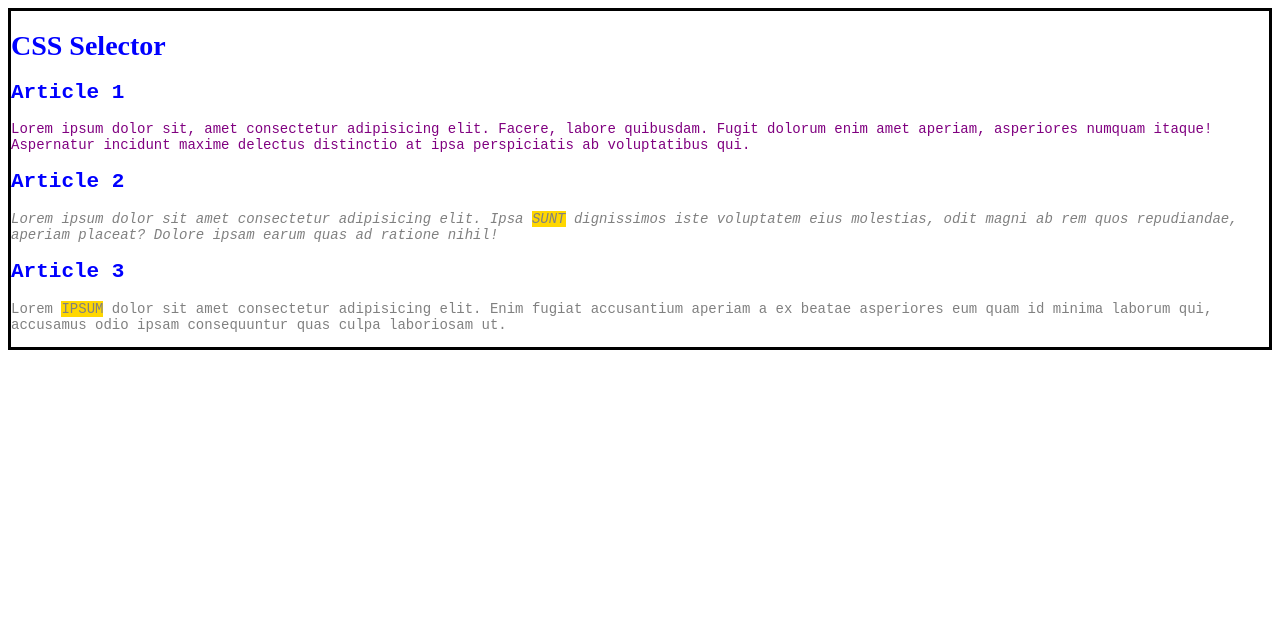
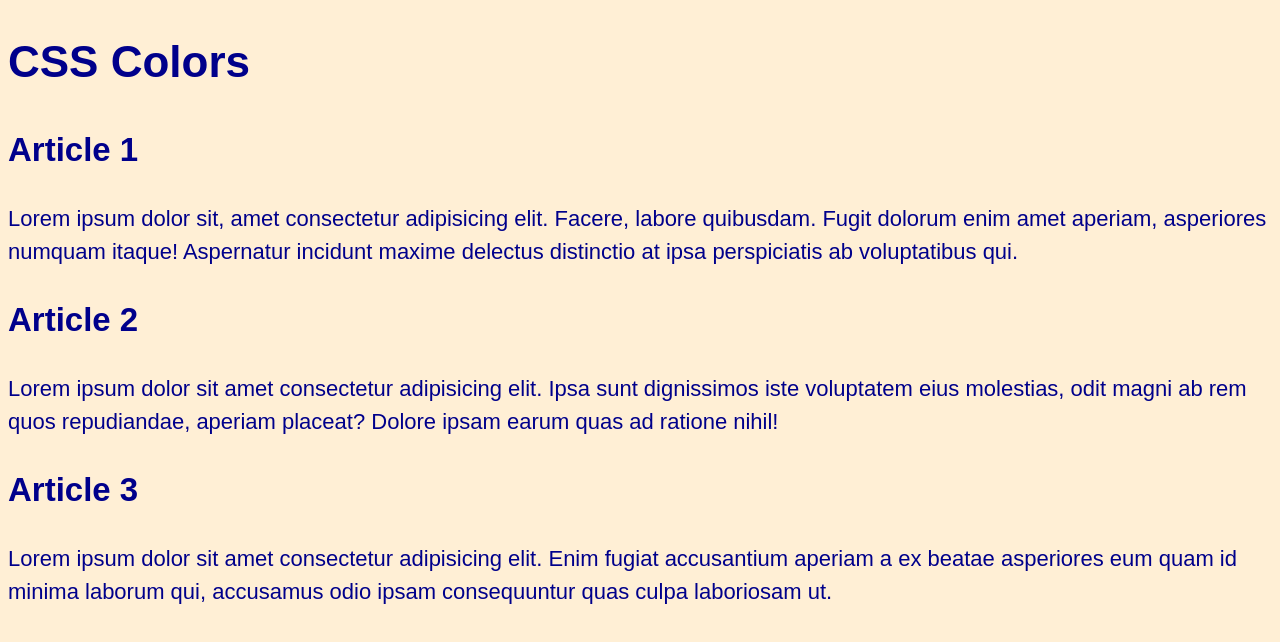
Before and after one commit to alyxlance/front_end_webdev, a plain HTML site: page index.html in a window 1280 px wide. Drawn offline with Linux system fonts and the light colour scheme.

Commit message:
new commit

```diff
--- a/css/style.css
+++ b/css/style.css
@@ -1,32 +1,7 @@
-html {
-    font-size: 14px;
+body {
+    font-size: 22px;
+    font-family: Arial, Helvetica, sans-serif;
+    line-height: 1.5;
+    background-color: papayawhip;
+    color: darkblue;
 }
-
-body {
-    border: 3px solid black
-}
-
-main {
-    font-family: monospace;
-}
-
-h1, h2 {
-    color: blue;
-}
-
-p {
-    color: purple;
-}
-
-.highlight {
-    text-transform: uppercase;
-    background-color: gold;
-}
-
-.gray {
-    color: gray;
-}
-
-#second {
-    font-style: italic;
-}
--- a/index.html
+++ b/index.html
@@ -7,14 +7,14 @@
     <link rel="stylesheet" href="css/style.css">
 </head>
 <body>
-    <h1>CSS Selector</h1>
+    <h1>CSS Colors</h1>
     <main>
         <h2>Article 1</h2>
         <p>Lorem ipsum dolor sit, amet consectetur adipisicing elit. Facere, labore quibusdam. Fugit dolorum enim amet aperiam, asperiores numquam itaque! Aspernatur incidunt maxime delectus distinctio at ipsa perspiciatis ab voluptatibus qui.</p>
         <h2>Article 2</h2>
-        <p class="gray" id="second">Lorem ipsum dolor sit amet consectetur adipisicing elit. Ipsa <span class="highlight">sunt</span> dignissimos iste voluptatem eius molestias, odit magni ab rem quos repudiandae, aperiam placeat? Dolore ipsam earum quas ad ratione nihil!</p>
+        <p>Lorem ipsum dolor sit amet consectetur adipisicing elit. Ipsa sunt dignissimos iste voluptatem eius molestias, odit magni ab rem quos repudiandae, aperiam placeat? Dolore ipsam earum quas ad ratione nihil!</p>
         <h2>Article 3</h2>
-        <p class="gray">Lorem <span class="highlight">ipsum</span>  dolor sit amet consectetur adipisicing elit. Enim fugiat accusantium aperiam a ex beatae asperiores eum quam id minima laborum qui, accusamus odio ipsam consequuntur quas culpa laboriosam ut.</p>
+        <p>Lorem ipsum dolor sit amet consectetur adipisicing elit. Enim fugiat accusantium aperiam a ex beatae asperiores eum quam id minima laborum qui, accusamus odio ipsam consequuntur quas culpa laboriosam ut.</p>
     </main>
 </body>
 </html>
```
